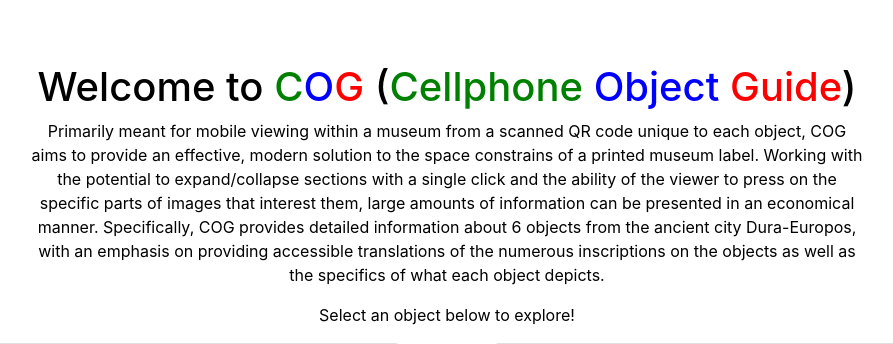
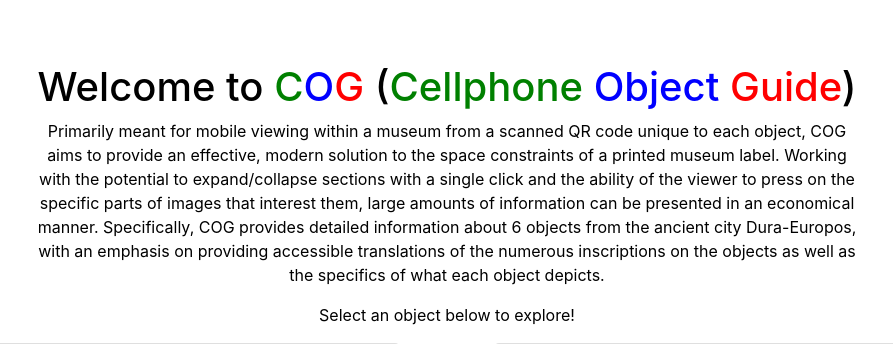
Before and after one commit to lkeller19/COG-Cellphone-Object-Guide-, a Flask app: template templates/index.html in a window 1280 px wide. Shown: the part 82-426 px from the top of the page, without its empty margins (193-1086 px from the left). Run offline with Flask 2, Linux system fonts and the light colour scheme; the template is opened without the code that fills it, so the values that code supplies are empty; some libraries are stand-ins or nearby versions.

Commit message:
fixed typo on home page

```diff
--- a/templates/index.html
+++ b/templates/index.html
@@ -46,7 +46,7 @@
                 <div class="wid">
                     <h1> Welcome to <span style="color: green">C</span><span style="color: blue">O</span><span style="color: red">G</span> (<span style="color: green">Cellphone</span> <span style="color: blue">Object</span> <span style="color: red">Guide</span>) </h1>
                     <p>
-                        Primarily meant for mobile viewing within a museum from a scanned QR code unique to each object, COG aims to provide an effective, modern solution to the space constrains of a printed museum label.
+                        Primarily meant for mobile viewing within a museum from a scanned QR code unique to each object, COG aims to provide an effective, modern solution to the space constraints of a printed museum label.
                         Working with the potential to expand/collapse sections with a single click and the ability of the viewer to press on the specific parts of images that interest them, large amounts of information can be presented in an economical manner.
                         Specifically, COG provides detailed information about 6 objects from the ancient city Dura-Europos,
                         with an emphasis on providing accessible translations of the numerous inscriptions on the objects as well as the specifics of what each object depicts.
```
